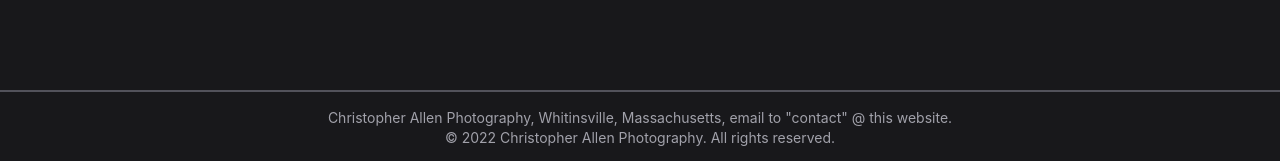
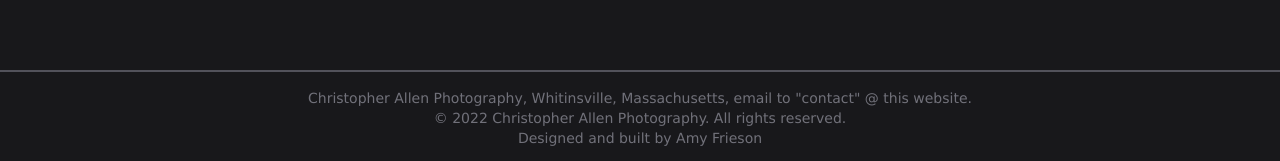
Before and after one commit to amyyf/christopher-allen-photography, a Next.js app: page /albums/1 in a window 1280 px wide. Shown: the part 636-797 px from the top of the page. Built offline with nearby package versions, Linux system fonts and the light colour scheme; no server answers.

Commit message:
Updates from client to font, spacing, text colors

```diff
--- a/components/Layout.tsx
+++ b/components/Layout.tsx
@@ -21,7 +21,7 @@ export default function Layout({ children }: { children: React.ReactNode }) {
 
   return (
     /* These page styles position the footer at the bottom of the window when the content is short. */
-    <div className="bg-zinc-900 flex flex-col min-h-screen">
+    <div className="bg-zinc-900 flex flex-col min-h-screen font-sans">
       <Head>
         <title>{pageTitle}</title>
         <meta
@@ -60,15 +60,30 @@ export default function Layout({ children }: { children: React.ReactNode }) {
         {children}
       </main>
 
-      <footer className="text-center text-sm text-zinc-400 border-t-2 border-zinc-600 p-4 flex-shrink-0">
-        <p>
-          Christopher Allen Photography, Whitinsville, Massachusetts, email to
-          &quot;contact&quot; @ this website.
-        </p>
+      <footer className="text-center text-sm text-zinc-500 border-t-2 border-zinc-600 p-4 flex-shrink-0">
+        {!query.imageSlug && (
+          <p>
+            Christopher Allen Photography, Whitinsville, Massachusetts, email to
+            &quot;contact&quot; @ this website.
+          </p>
+        )}
         <p>
           © {new Date().getFullYear()} Christopher Allen Photography. All rights
           reserved.
         </p>
+        {!query.imageSlug && (
+          <p>
+            Designed and built by{' '}
+            <a
+              href="https://amyfrieson.com"
+              className="hover:text-zinc-400"
+              target="_blank"
+              rel="noopener noreferrer"
+            >
+              Amy Frieson
+            </a>
+          </p>
+        )}
       </footer>
     </div>
   );
--- a/pages/albums/[albumSlug]/[imageSlug].tsx
+++ b/pages/albums/[albumSlug]/[imageSlug].tsx
@@ -17,7 +17,7 @@ export default function ImageWrapper() {
       <div>
         {data?.previousImageSlug && (
           <Link href={`/albums/${albumSlug}/${data.previousImageSlug}`}>
-            <a className="inline-block">
+            <a className="inline-block h-11 w-11">
               <svg
                 xmlns="http://www.w3.org/2000/svg"
                 className="h-6 w-6 text-zinc-400 hover:text-zinc-200"
@@ -37,7 +37,7 @@ export default function ImageWrapper() {
         )}
 
         <Link href={`/albums/${albumSlug}`}>
-          <a className="inline-block">
+          <a className="inline-block h-11 w-11">
             <svg
               xmlns="http://www.w3.org/2000/svg"
               className="h-6 w-6 text-zinc-400 hover:text-zinc-200"
@@ -57,7 +57,7 @@ export default function ImageWrapper() {
 
         {data?.nextImageSlug && (
           <Link href={`/albums/${albumSlug}/${data.nextImageSlug}`}>
-            <a className="inline-block">
+            <a className="inline-block h-11 w-11">
               <svg
                 xmlns="http://www.w3.org/2000/svg"
                 className="h-6 w-6 text-zinc-400 hover:text-zinc-200"
@@ -91,7 +91,7 @@ export default function ImageWrapper() {
             priority
           />
           {data.description && (
-            <p className="text-zinc-400 text-sm">{data.description}</p>
+            <p className="text-zinc-400 text-sm mt-4">{data.description}</p>
           )}
         </div>
       )}
--- a/pages/albums/[albumSlug]/index.tsx
+++ b/pages/albums/[albumSlug]/index.tsx
@@ -29,7 +29,7 @@ export default function Album() {
         </h2>
         {data.entries.map((entry) => (
           <div key={entry.fields.visual.fields.title}>
-            <div className="h-full relative">
+            <div className="h-full relative text-transparent hover:text-zinc-200 hover:transition">
               <Link
                 href={`/albums/${albumSlug}/${convertTitleToSlug(
                   entry.fields.title,
@@ -45,9 +45,13 @@ export default function Album() {
                     layout="fill"
                     objectFit="contain"
                     objectPosition={'center'}
+                    className="hover:opacity-50 hover:transition"
                   />
                 </a>
               </Link>
+              <h3 className="text-md absolute top-1/3 left-5">
+                {entry.fields.title}
+              </h3>
             </div>
           </div>
         ))}
--- a/tailwind.config.js
+++ b/tailwind.config.js
@@ -6,6 +6,16 @@ module.exports = {
   ],
   theme: {
     extend: {
+      fontFamily: {
+        sans: [
+          'Lucida Grande',
+          'Lucida Sans Unicode',
+          'Lucida Sans',
+          'Geneva',
+          'Verdana',
+          'sans-serif',
+        ],
+      },
       gridTemplateColumns: {
         album: 'repeat(auto-fit, minmax(200px, 1fr))',
       },
```
Also changed, not shown: 1 other file (tests, documents, lock files or other folders).
